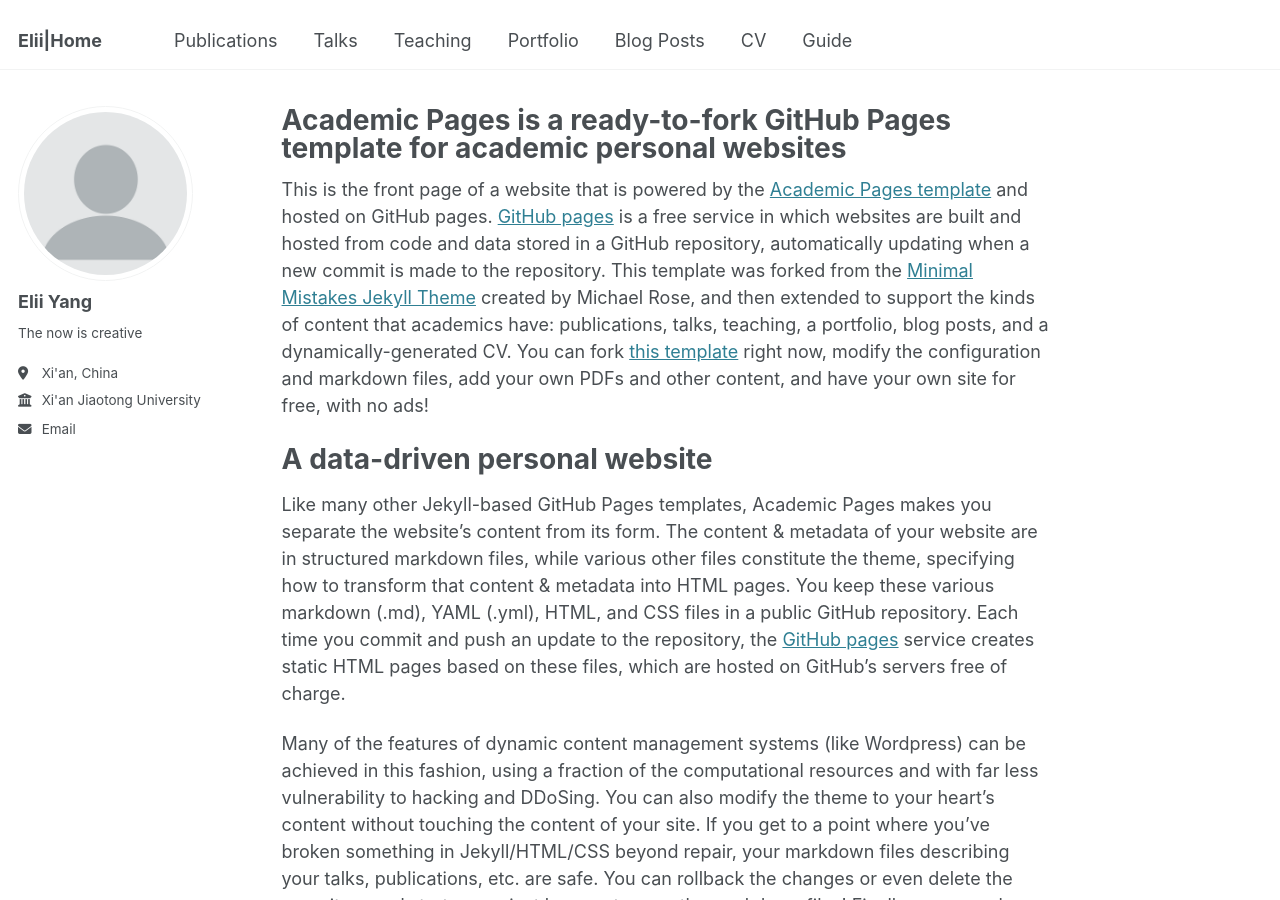
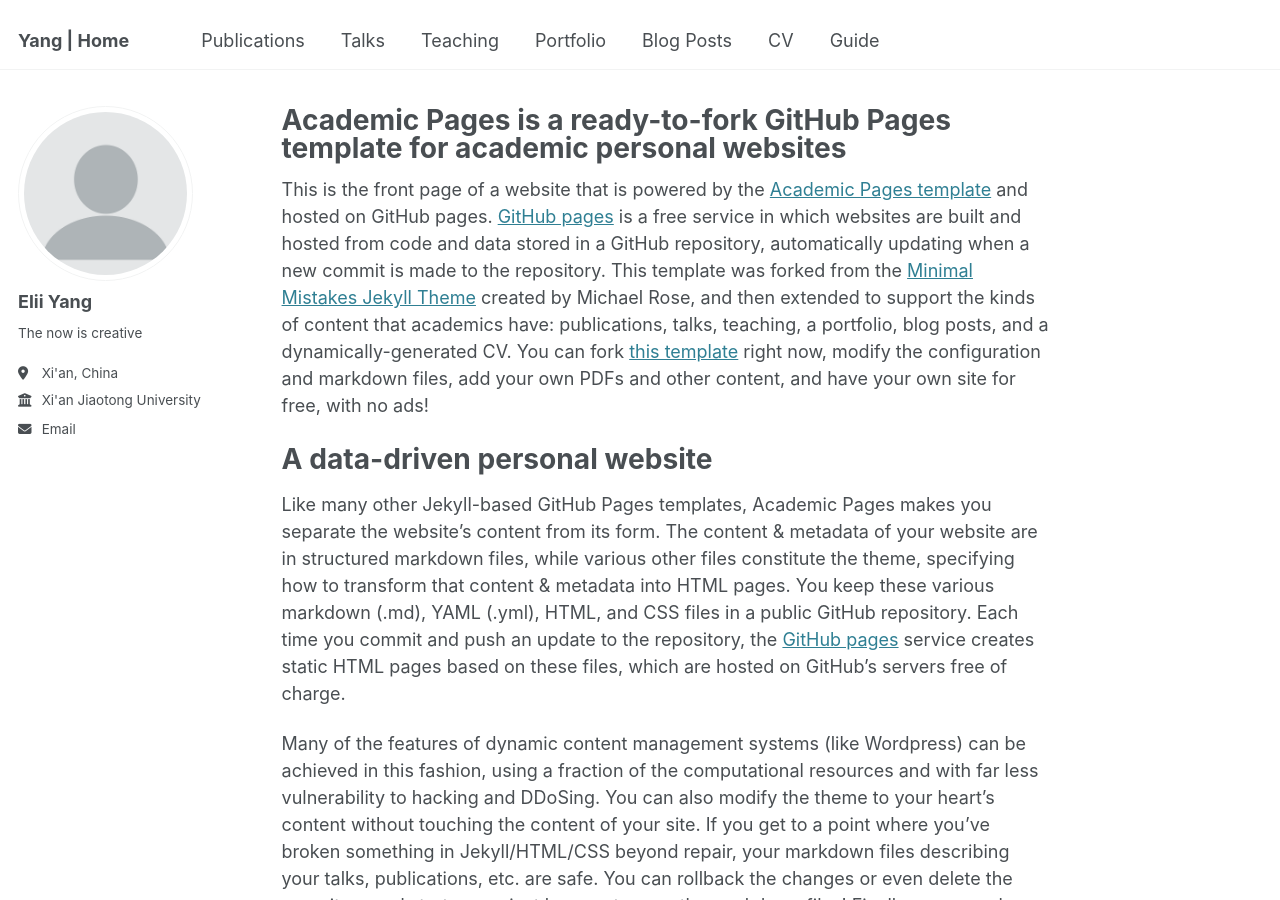
Before and after one commit to Elii-yang/Elii-yang.github.io, a Jekyll site: the page built from _pages/about.md, in a window 1280 px wide and 900 px high. Built offline with Jekyll 4.4.1, drawn with Linux system fonts in a browser that asks for light colours.

Commit message:
Update _config.yml

```diff
--- a/_config.yml
+++ b/_config.yml
@@ -9,7 +9,7 @@
 # Basic Site Settings
 locale                   : "en-US"
 site_theme               : "default"
-title                    : "Elii|Home"
+title                    : "Yang | Home"
 title_separator          : "-"
 name                     : &name "Elii Yang"
 description              : &description "personal description"
```
